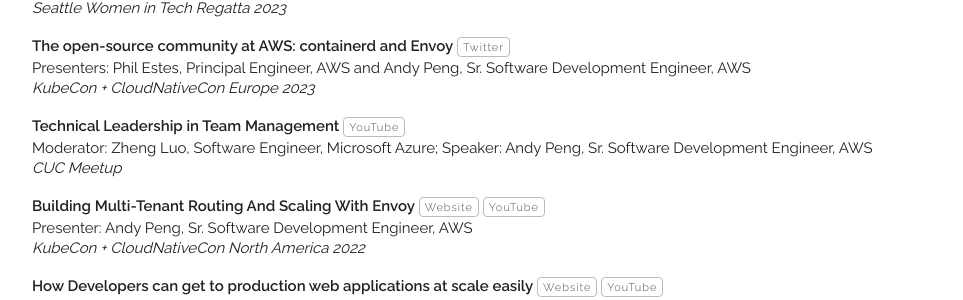
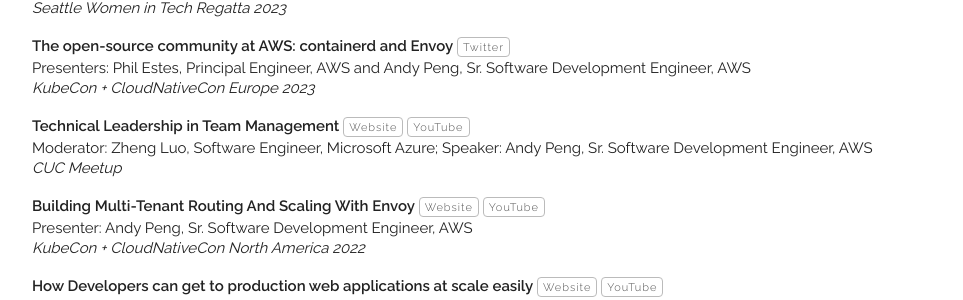
Before and after one commit to gfw001/gfw001.github.io, a Jekyll site: the page publications.html, which Jekyll copies as it is, in a window 1280 px wide. Shown: the part 163-463 px from the top of the page, without its empty margins (158-1121 px from the left). Built offline with Jekyll 4.4.1, drawn with Linux system fonts in a browser that asks for light colours.

Commit message:
Update publications.html

```diff
--- a/publications.html
+++ b/publications.html
@@ -109,6 +109,7 @@
 
 <div class="paper">
    <p class="title"><b>Technical Leadership in Team Management</b>
+     <a class="button" href="https://mp.weixin.qq.com/s/NkG306k-7dw1jLEvaBBw0A" target="_blank">Website</a>
      <a class="button" href="https://youtu.be/F24kUu2nFDY" target="_blank">YouTube</a>
    </p>
   <p>Moderator: Zheng Luo, Software Engineer, Microsoft Azure; Speaker: Andy Peng, Sr. Software Development Engineer, AWS</p>
```
